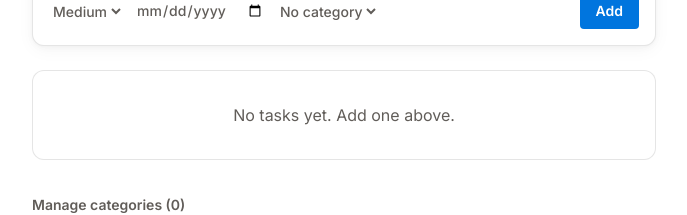
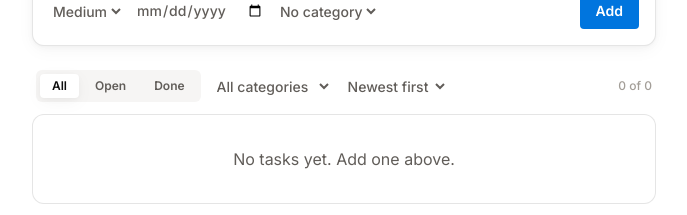
Before and after one commit to Mell0wFell0w/YATA, a React (Vite) app: page / in a window 1280 px wide. Shown: the part 277-492 px from the top of the page, without its empty margins (296-983 px from the left). Built offline with nearby package versions, Linux system fonts and the light colour scheme.

Commit message:
Feature: Filter options

```diff
--- a/src/App.tsx
+++ b/src/App.tsx
@@ -1,17 +1,28 @@
+import { useMemo, useState } from 'react'
 import { Hero } from './components/Hero'
 import { AddTaskForm } from './components/AddTaskForm'
+import { FilterBar } from './components/FilterBar'
 import { TaskList } from './components/TaskList'
 import { CategoryManager } from './components/CategoryManager'
 import { useTasks } from './hooks/useTasks'
 import { useCategories } from './hooks/useCategories'
+import { applyFilters, DEFAULT_FILTERS } from './lib/filterSort'
 
 function App() {
   const { tasks, addTask, toggleTask, updateTask, deleteTask, clearCategoryFromTasks } = useTasks()
   const { categories, addCategory, updateCategory, deleteCategory } = useCategories()
+  const [filters, setFilters] = useState(DEFAULT_FILTERS)
+
+  const visibleTasks = useMemo(() => applyFilters(tasks, filters), [tasks, filters])
+  const isFiltered =
+    filters.status !== 'all' || filters.category !== 'all' || filters.sortBy !== 'createdDesc'
 
   function handleDeleteCategory(id: string) {
     clearCategoryFromTasks(id)
     deleteCategory(id)
+    if (filters.category === id) {
+      setFilters({ ...filters, category: 'all' })
+    }
   }
 
   return (
@@ -20,12 +31,20 @@ function App() {
         <Hero />
         <main>
           <AddTaskForm categories={categories} onAdd={addTask} />
+          <FilterBar
+            categories={categories}
+            filters={filters}
+            onChange={setFilters}
+            taskCount={tasks.length}
+            visibleCount={visibleTasks.length}
+          />
           <TaskList
-            tasks={tasks}
+            tasks={visibleTasks}
             categories={categories}
             onToggle={toggleTask}
             onUpdate={updateTask}
             onDelete={deleteTask}
+            isFiltered={isFiltered}
           />
           <CategoryManager
             categories={categories}
--- /dev/null
+++ b/src/components/FilterBar.tsx
@@ -0,0 +1,83 @@
+import type { Category } from '../types'
+import type { FilterState, StatusFilter, CategoryFilter, SortBy } from '../lib/filterSort'
+
+interface Props {
+  categories: Category[]
+  filters: FilterState
+  onChange: (filters: FilterState) => void
+  taskCount: number
+  visibleCount: number
+}
+
+export function FilterBar({ categories, filters, onChange, taskCount, visibleCount }: Props) {
+  return (
+    <div className="flex items-center gap-3 mb-3 px-1 flex-wrap">
+      <div className="flex items-center gap-1 rounded-[6px] bg-warm-white p-1">
+        <StatusPill
+          label="All"
+          active={filters.status === 'all'}
+          onClick={() => onChange({ ...filters, status: 'all' })}
+        />
+        <StatusPill
+          label="Open"
+          active={filters.status === 'open'}
+          onClick={() => onChange({ ...filters, status: 'open' })}
+        />
+        <StatusPill
+          label="Done"
+          active={filters.status === 'done'}
+          onClick={() => onChange({ ...filters, status: 'done' })}
+        />
+      </div>
+
+      <select
+        value={filters.category}
+        onChange={e => onChange({ ...filters, category: e.target.value as CategoryFilter })}
+        className="text-sm font-medium text-warm-gray-500 bg-transparent outline-none cursor-pointer"
+      >
+        <option value="all">All categories</option>
+        <option value="none">Uncategorized</option>
+        {categories.map(c => (
+          <option key={c.id} value={c.id}>{c.name}</option>
+        ))}
+      </select>
+
+      <select
+        value={filters.sortBy}
+        onChange={e => onChange({ ...filters, sortBy: e.target.value as SortBy })}
+        className="text-sm font-medium text-warm-gray-500 bg-transparent outline-none cursor-pointer"
+      >
+        <option value="createdDesc">Newest first</option>
+        <option value="dueAsc">Due soonest</option>
+        <option value="priorityDesc">Priority</option>
+        <option value="alpha">A to Z</option>
+      </select>
+
+      <span className="ml-auto text-xs font-medium text-warm-gray-300">
+        {visibleCount} of {taskCount}
+      </span>
+    </div>
+  )
+}
+
+interface StatusPillProps {
+  label: string
+  active: boolean
+  onClick: () => void
+}
+
+function StatusPill({ label, active, onClick }: StatusPillProps) {
+  return (
+    <button
+      type="button"
+      onClick={onClick}
+      className={`px-3 py-1 rounded-[4px] text-xs font-semibold transition-colors ${
+        active
+          ? 'bg-white text-notion-black shadow-card'
+          : 'text-warm-gray-500 hover:text-notion-black'
+      }`}
+    >
+      {label}
+    </button>
+  )
+}
--- a/src/components/TaskList.tsx
+++ b/src/components/TaskList.tsx
@@ -8,13 +8,16 @@ interface Props {
   onToggle: (id: string) => void
   onUpdate: (id: string, update: TaskUpdate) => void
   onDelete: (id: string) => void
+  isFiltered: boolean
 }
 
-export function TaskList({ tasks, categories, onToggle, onUpdate, onDelete }: Props) {
+export function TaskList({ tasks, categories, onToggle, onUpdate, onDelete, isFiltered }: Props) {
   if (tasks.length === 0) {
     return (
       <div className="rounded-[12px] whisper-border bg-white p-8 text-center">
-        <p className="text-warm-gray-500">No tasks yet. Add one above.</p>
+        <p className="text-warm-gray-500">
+          {isFiltered ? 'No tasks match your filters.' : 'No tasks yet. Add one above.'}
+        </p>
       </div>
     )
   }
--- /dev/null
+++ b/src/lib/filterSort.ts
@@ -0,0 +1,47 @@
+import type { Task, Priority } from '../types'
+
+export type StatusFilter = 'all' | 'open' | 'done'
+export type CategoryFilter = string | 'all' | 'none'   // category id, "all", or "none" for uncategorized
+export type SortBy = 'createdDesc' | 'dueAsc' | 'priorityDesc' | 'alpha'
+
+export interface FilterState {
+  status: StatusFilter
+  category: CategoryFilter
+  sortBy: SortBy
+}
+
+export const DEFAULT_FILTERS: FilterState = {
+  status: 'all',
+  category: 'all',
+  sortBy: 'createdDesc',
+}
+
+const PRIORITY_RANK: Record<Priority, number> = { high: 3, medium: 2, low: 1 }
+
+export function applyFilters(tasks: Task[], filters: FilterState): Task[] {
+  const filtered = tasks.filter(t => {
+    if (filters.status !== 'all' && t.status !== filters.status) return false
+    if (filters.category === 'none' && t.categoryId !== null) return false
+    if (filters.category !== 'all' && filters.category !== 'none' && t.categoryId !== filters.category) return false
+    return true
+  })
+
+  const sorted = [...filtered].sort((a, b) => {
+    switch (filters.sortBy) {
+      case 'createdDesc':
+        return b.createdAt.localeCompare(a.createdAt)
+      case 'dueAsc':
+        // Tasks with no due date sink to the bottom.
+        if (a.dueDate === null && b.dueDate === null) return 0
+        if (a.dueDate === null) return 1
+        if (b.dueDate === null) return -1
+        return a.dueDate.localeCompare(b.dueDate)
+      case 'priorityDesc':
+        return PRIORITY_RANK[b.priority] - PRIORITY_RANK[a.priority]
+      case 'alpha':
+        return a.description.localeCompare(b.description)
+    }
+  })
+
+  return sorted
+}
```
